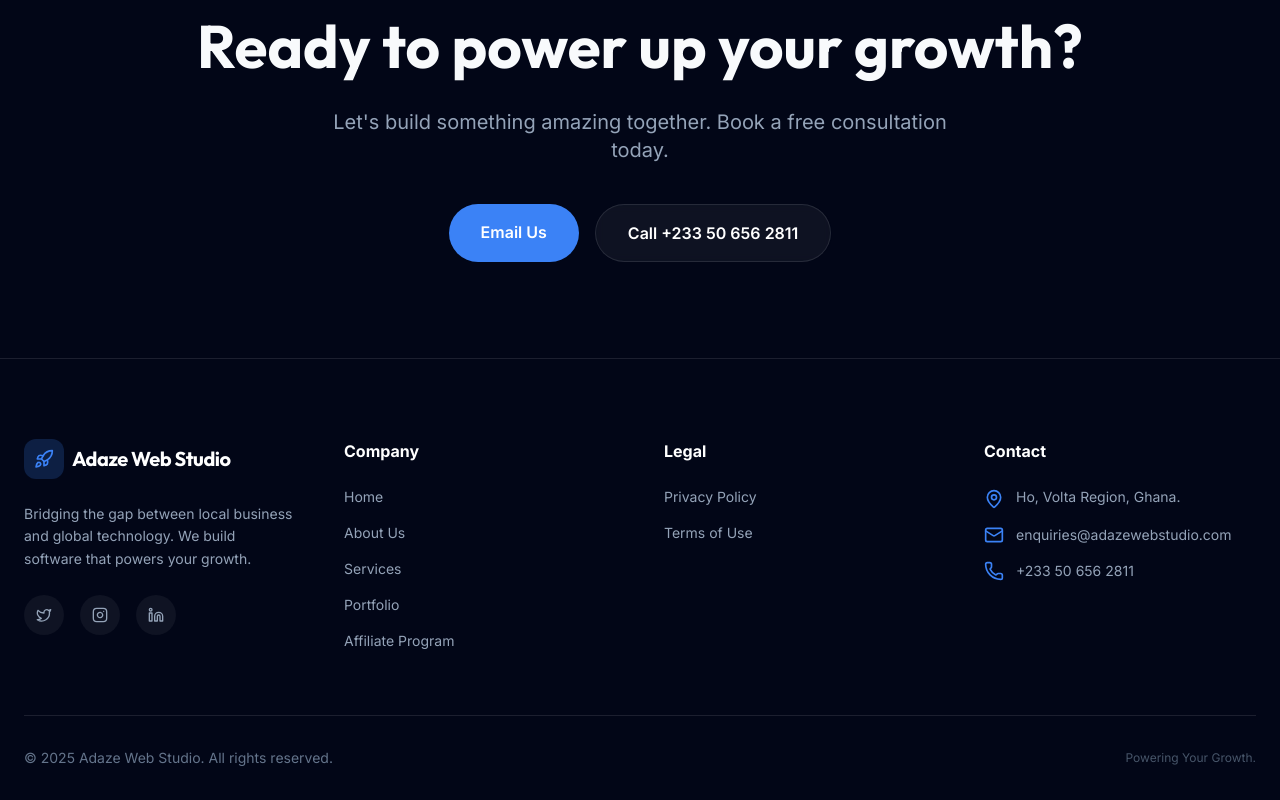
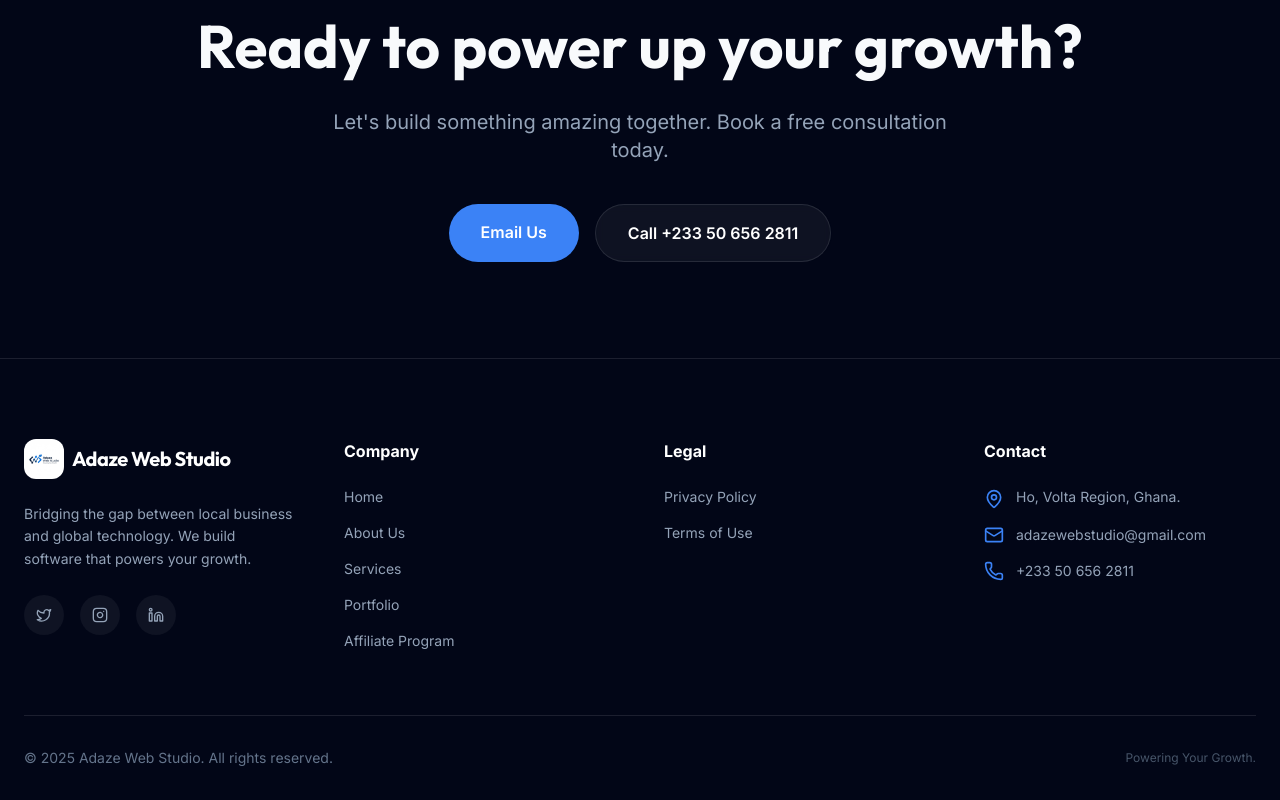
Before and after one commit to adazewebstudio-png/adaze-studio, a Next.js app: page / in a window 1280 px wide. Shown: the part 4278-5078 px from the top of the page. Built offline with nearby package versions, Linux system fonts and the light colour scheme.

Commit message:
Update footer email and logo

```diff
--- a/components/Footer.tsx
+++ b/components/Footer.tsx
@@ -1,5 +1,6 @@
 import Link from 'next/link'
-import { Rocket, Twitter, Instagram, Linkedin, Mail, Phone, MapPin } from 'lucide-react'
+import Image from 'next/image'
+import { Twitter, Instagram, Linkedin, Mail, Phone, MapPin } from 'lucide-react'
 
 export default function Footer() {
     return (
@@ -9,8 +10,8 @@
                     {/* Brand Column */}
                     <div className="md:col-span-1">
                         <Link href="/" className="inline-flex items-center gap-2 mb-6 group">
-                            <div className="w-10 h-10 rounded-xl bg-primary/20 flex items-center justify-center group-hover:bg-primary/30 transition-colors">
-                                <Rocket className="w-5 h-5 text-primary" />
+                            <div className="relative w-10 h-10 rounded-xl overflow-hidden flex items-center justify-center group-hover:opacity-80 transition-opacity">
+                                <Image src="/logo.png" alt="Adaze Web Studio Logo" fill className="object-cover" />
                             </div>
                             <span className="font-display font-bold text-xl text-white tracking-tight">Adaze Web Studio</span>
                         </Link>
@@ -57,12 +58,12 @@
                         <ul className="space-y-4 text-sm text-slate-400">
                             <li className="flex items-start gap-3">
                                 <MapPin className="w-5 h-5 text-primary shrink-0 mt-0.5" />
-                                <span>Ho, Volta Region, Ghana.</span>
+                                <span className="text-slate-400">Ho, Volta Region, Ghana.</span>
                             </li>
                             <li>
-                                <a href="mailto:enquiries@adazewebstudio.com" className="flex items-center gap-3 hover:text-white transition-colors">
+                                <a href="mailto:adazewebstudio@gmail.com" className="flex items-center gap-3 hover:text-white transition-colors">
                                     <Mail className="w-5 h-5 text-primary shrink-0" />
-                                    <span>enquiries@adazewebstudio.com</span>
+                                    <span>adazewebstudio@gmail.com</span>
                                 </a>
                             </li>
                             <li>
```
Also changed, not shown: env_dump.txt (added), 1 other file (tests, documents, lock files or other folders).
